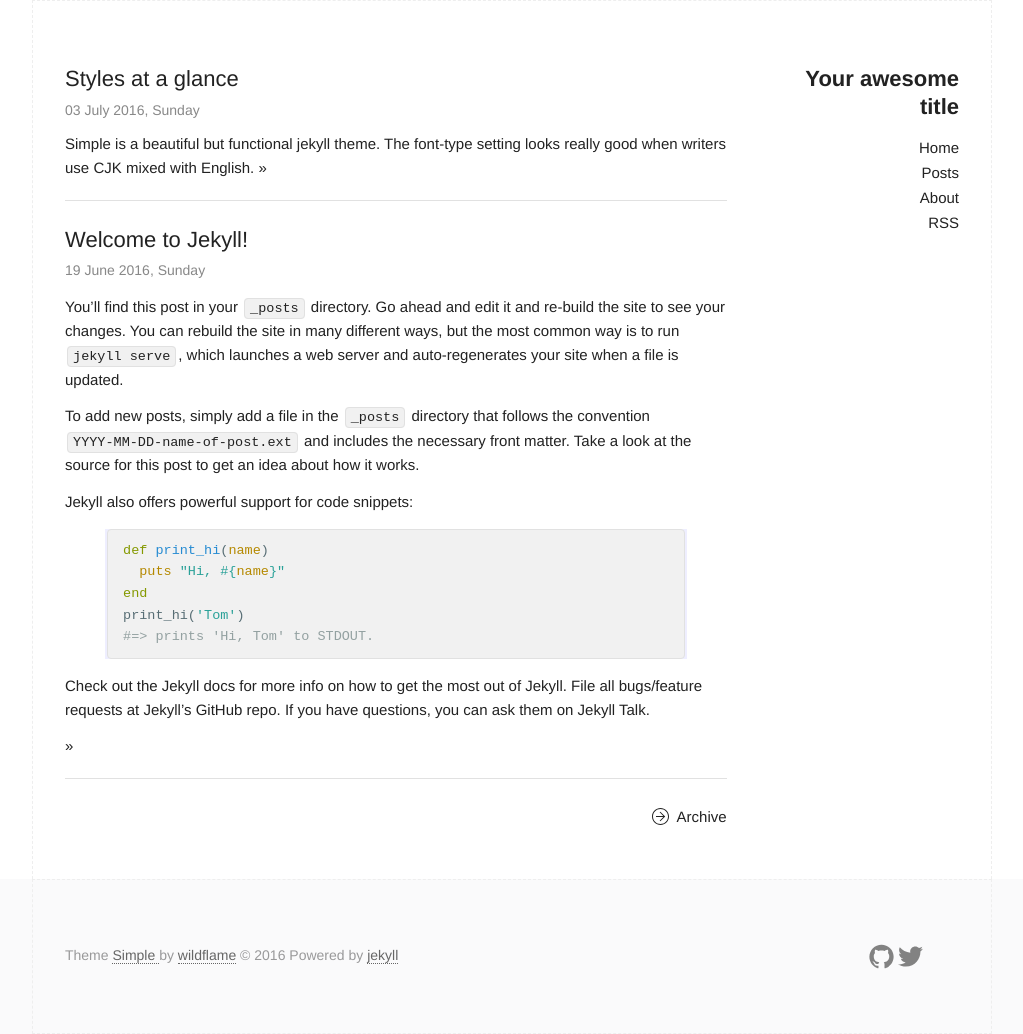
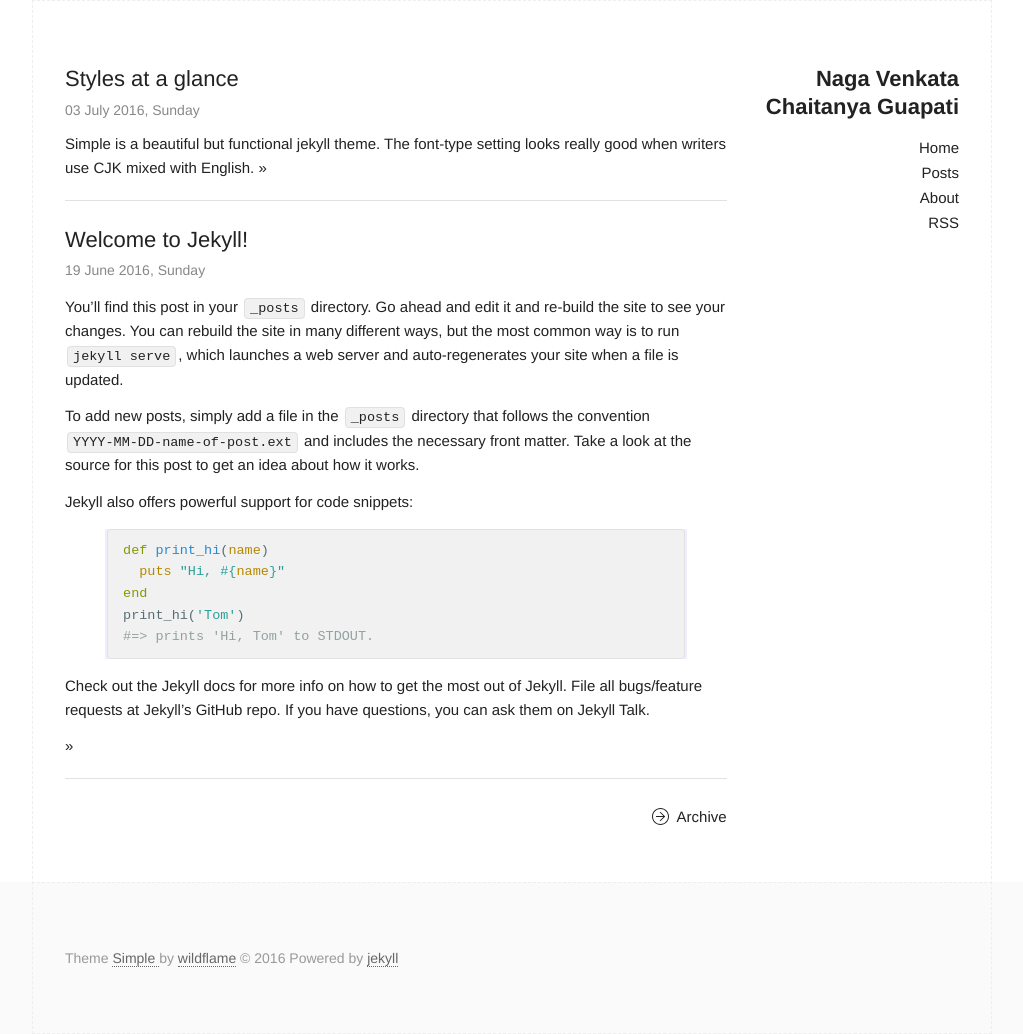
Before and after one commit to CGudapati/cgudapati.github.io, a Jekyll site: the page built from index.html, in a window 1280 px wide. Shown: the whole page, without its empty margins (128-1151 px from the left). Built offline with Jekyll 4.4.1, drawn with Linux system fonts in a browser that asks for light colours.

```diff
--- a/_config.yml
+++ b/_config.yml
@@ -6,16 +6,16 @@
 # 'jekyll serve'. If you change this file, please restart the server process.
 
 # Site settings
-title: Your awesome title
-email: your-email@domain.com
+title: Naga Venkata Chaitanya Guapati
+email:
 description: > # this means to ignore newlines until "baseurl:"
   Write an awesome description for your new site here. You can edit this
   line in _config.yml. It will appear in your document head meta (for
   Google search results) and in your feed.xml site description.
 baseurl: "" # the subpath of your site, e.g. /blog
-url: "http://wildflame.me" # the base hostname & protocol for your site
-twitter_username: Taffyer
-github_username:  wild-flame
+url: "http://cgudapati.com" # the base hostname & protocol for your site
+#twitter_username: Taffyer
+#github_username:  wild-flame
 
 # Build settings
 markdown: kramdown
```
Also changed, not shown: assets/img/Taffy.jpg (deleted).
